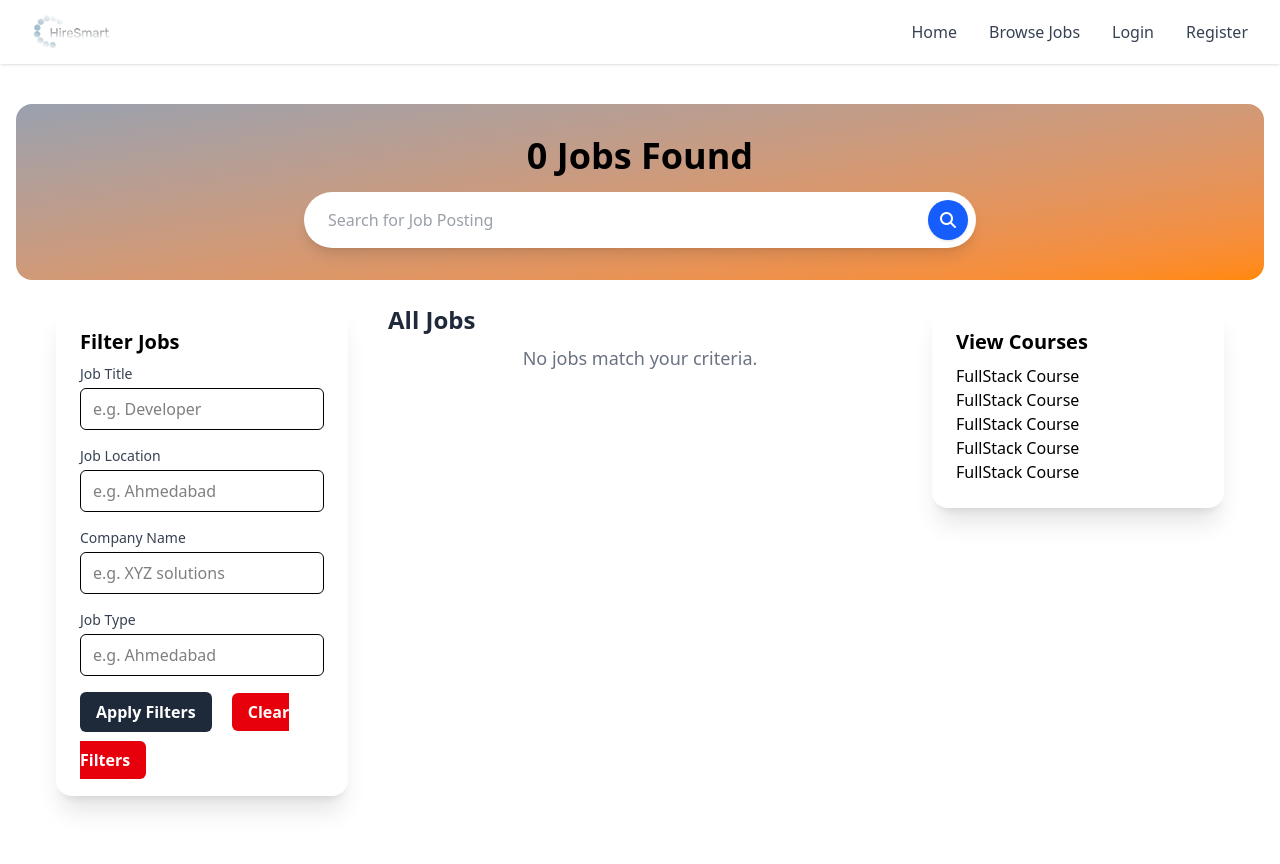
After one commit to Tushar22303/HireSmart-JobPortal, a Django app: page /browse_jobs/ in a window 1280 px wide. The commit adds this page. Run offline with Django 5.2, Linux system fonts and the light colour scheme; data that the repository does not hold is empty; some libraries are stand-ins or nearby versions.

Commit message:
Browse Jobs UI created

```diff
--- a/job_portal_project/core/templates/core/home_page.html
+++ b/job_portal_project/core/templates/core/home_page.html
@@ -22,7 +22,7 @@
       Discover your next opportunity or find the perfect hire — all in one place.
     </p>
     <div class="flex flex-col md:flex-row gap-4 justify-center">
-      <a href="#" class="px-6 py-3 dark:bg-gray-900 hover:bg-blue-900 text-white rounded-lg shadow-xl/30-lg transition">
+      <a href="{% url "browse_jobs" %}" class="px-6 py-3 dark:bg-gray-900 hover:bg-blue-900 text-white rounded-lg shadow-xl/30-lg transition">
         Browse Jobs
       </a>
     </div>
--- a/job_portal_project/jobs/models.py
+++ b/job_portal_project/jobs/models.py
@@ -18,7 +18,7 @@ class Jobs(models.Model):
     job_description = models.TextField()
     job_location = models.CharField(max_length=100)
     job_type = models.CharField(max_length=100, choices=JOB_TYPE_CHOICE)
-    salary = models.DecimalField(max_digits=10, decimal_places=2, blank=True, null=True)
+    salary = models.CharField(max_length=100, blank=True, null=True)
     requirements = models.TextField()
     company_name = models.CharField(max_length=100)
     company_website = models.URLField(blank=True, null=True)
--- /dev/null
+++ b/job_portal_project/jobs/templates/jobs/browse_jobs.html
@@ -0,0 +1,131 @@
+{% extends "base.html" %}
+{% load static %}
+
+{% block title %}HireSmart - Browse Jobs{% endblock %}
+
+{% block navbar %}
+    {% include "header.html" %}
+{% endblock %}
+
+{% block content %}
+<div class="min-h-screen dark:bg-gray-100 py-10 px-4">
+    <div class="max-w-7xl mx-auto">
+        <div class="bg-gradient-to-br from-gray-400 to-orange-400 text-dark rounded-2xl py-8 px-6">
+            <div class="max-w-4xl mx-auto text-center">
+                <h1 class="text-4xl font-bold mb-4">{{ job_count }} Jobs Found</h1>
+
+                <!-- Search Bar -->
+                <div class="bg-white rounded-full shadow-lg p-2 flex items-center gap-2 max-w-2xl mx-auto">
+                    <input type="text" placeholder="Search for Job Posting"
+                            class="flex-grow px-4 py-2 rounded-full outline-none text-gray-700">
+                    <button class="bg-blue-600 hover:bg-blue-700 text-white px-3 py-2 rounded-full font-semibold shadow hover:cursor-pointer">
+                        <i class="fa-solid fa-magnifying-glass"></i>
+                    </button>
+                </div>
+            </div>
+        </div>
+    </div>
+
+    <div class="flex gap-8 px-10 py-6 dark:bg-gray-100 h-auto">
+
+        <!-- LEFT FILTER PANEL -->
+        <aside class="w-1/4 bg-white p-6 rounded-2xl shadow-xl h-fit sticky top-3">
+            <h2 class="text-xl font-bold mb-2">Filter Jobs</h2>
+            <form method="get" class="space-y-4">
+                <div>
+                    <label class="block text-sm font-medium text-gray-700">Job Title</label>
+                    <input type="text" name="job_title" value="{{ filters.job_title }}"
+                        class="w-full border rounded-md px-3 py-2 mt-1" placeholder="e.g. Developer">
+                </div>
+
+                <div>
+                    <label class="block text-sm font-medium text-gray-700">Job Location</label>
+                    <input type="text" name="job_location" value="{{ filters.job_location }}"
+                        class="w-full border rounded-md px-3 py-2 mt-1" placeholder="e.g. Ahmedabad">
+                </div>
+
+                <div>
+                    <label class="block text-sm font-medium text-gray-700">Company Name</label>
+                    <input type="text" name="company_name" value="{{ filters.company_name }}"
+                        class="w-full border rounded-md px-3 py-2 mt-1" placeholder="e.g. XYZ solutions">
+                </div>
+
+                <div>
+                    <label class="block text-sm font-medium text-gray-700">Job Type</label>
+                    <input type="text" name="job_type" value="{{ filters.job_type }}"
+                        class="w-full border rounded-md px-3 py-2 mt-1" placeholder="e.g. Ahmedabad">
+                </div>
+
+                <button type="submit"
+                        class="w-half bg-gray-800 hover:bg-gray-600 hover:cursor-pointer text-white py-2 px-4 rounded-md font-semibold">
+                    Apply Filters
+                </button>
+                <a href="{% url 'browse_jobs' %}"
+                    class="w-half ml-4 bg-red-600 hover:bg-red-700 hover:cursor-pointer text-white py-2 px-4 rounded-md font-semibold text-center">
+                    Clear Filters
+                </a>
+            </form>
+        </aside>
+
+        <!-- MIDDLE JOB LIST PANEL -->
+        <section class="flex-1">
+            <div class="mb-2 ml-2">
+                <h2 class="text-2xl font-bold text-gray-800">All Jobs</h2>
+            </div>
+
+            <div class="space-y-6">
+            {% for job in job_list %}
+                <div class="bg-white border border-gray-200 rounded-2xl shadow-md hover:shadow-xl transition duration-300 p-6">
+                    <!-- Top: Job Title & Type Badge -->
+                    <div class="flex justify-between items-center mb-2">
+                        <h3 class="text-2xl font-bold text-gray-800">{{ job.job_title }}</h3>
+                        <span class="text-sm px-4 py-1 rounded-full bg-blue-100 text-blue-800 capitalize font-medium">
+                        {{ job.job_type }}
+                        </span>
+                    </div>
+
+                    <!-- Middle: Company, Location, Salary -->
+                    <div>
+                        <p class="text-gray-700 text-base mb-1 font-medium">
+                        {{ job.company_name }}
+                        <span class="text-gray-400 font-normal">— {{ job.job_location }}</span>
+                        </p>
+                        {% if job.salary %}
+                        <p class="text-sm text-gray-500 mb-1">💰 Salary: {{ job.salary }}</p>
+                        {% endif %}
+                        <p class="text-sm text-gray-500">📅 Posted: {{ job.posted_at|date:"M d, Y" }}</p>
+                    </div>
+
+                    <!-- Bottom: View Button -->
+                    <div class="text-right">
+                        <a href="{% url "job_details" %}" class="inline-block bg-gray-800 hover:bg-gray-700 text-white text-sm font-semibold py-2 px-5 rounded-lg transition duration-200">
+                        View Details
+                        </a>
+                    </div>
+                </div>
+            {% empty %}
+                <p class="text-gray-500 text-center text-lg">No jobs match your criteria.</p>
+            {% endfor %}
+            </div>
+        </section>
+
+        <!-- RIGHT PANEL FOR COURSE -->
+        <aside class="w-1/4 bg-white p-6 rounded-2xl shadow-xl h-fit sticky top-3">
+            <h2 class="text-xl font-bold mb-2">View Courses</h2>
+
+            <div>
+                <ul>
+                    <li>FullStack Course</li>
+                    <li>FullStack Course</li>
+                    <li>FullStack Course</li>
+                    <li>FullStack Course</li>
+                    <li>FullStack Course</li>
+                </ul>
+            </div>
+        </aside>
+
+    </div>
+
+
+</div>
+{% endblock %}
--- a/job_portal_project/jobs/templates/jobs/my_posted_jobs.html
+++ b/job_portal_project/jobs/templates/jobs/my_posted_jobs.html
@@ -1,6 +1,11 @@
 {% extends "base.html" %}
+{% load static %}
 
 {% block title %}HireSmart - My Posted Jobs{% endblock %}
+
+{% block navbar %}
+    {% include "header.html" %}
+{% endblock %}
 
 {% block content %}
 <div class="container">
--- a/job_portal_project/jobs/urls.py
+++ b/job_portal_project/jobs/urls.py
@@ -3,5 +3,7 @@ from . import views
 
 urlpatterns = [
     path('post_jobs/', views.post_jobs, name='post_jobs'),
-    path('my_posted_jobs/', views.my_posted_jobs, name='my_posted_jobs')
+    path('my_posted_jobs/', views.my_posted_jobs, name='my_posted_jobs'),
+    path('browse_jobs/', views.browse_jobs, name='browse_jobs'),
+    path('job_detail/', views.job_details, name='job_details'),
 ]
--- a/job_portal_project/jobs/views.py
+++ b/job_portal_project/jobs/views.py
@@ -3,9 +3,11 @@ from django.contrib.auth.decorators import login_required
 from .models import Jobs
 from .forms import Post_Job_Form
 from django.http import HttpResponseForbidden
+from django.db.models import Q
 
-
+# ==================================
 # post job view
+# ==================================
 @login_required
 def post_jobs(request):
     if request.user.userprofile.role != 'employer':
@@ -17,13 +19,15 @@ def post_jobs(request):
             job = form.save(commit=False)
             job.employer = request.user
             job.save()
-            return redirect('my_posted_jobs')
+            return redirect('browse_jobs')
     else:
         form = Post_Job_Form()
     return render(request, 'jobs/post_jobs.html', {'form': form})
 
 
+# ==================================
 # my posted jobs view
+# ==================================
 @login_required
 def my_posted_jobs(request):
     if request.user.userprofile.role != 'employer':
@@ -31,3 +35,46 @@ def my_posted_jobs(request):
 
     my_jobs = Jobs.objects.filter(employer=request.user).order_by('-posted_at')
     return render(request, 'jobs/my_posted_jobs.html', {'my_jobs':my_jobs})
+
+
+
+# ==================================
+# Browse jobs view
+# ==================================
+def browse_jobs(request):
+    job_title = request.GET.get('job_title', '')
+    job_location = request.GET.get('job_location', '')
+    company_name = request.GET.get('company_name', '')
+    job_type = request.GET.get('job_type', '')
+
+    jobs = Jobs.objects.all()
+
+    if job_title:
+        jobs = jobs.filter(job_title__icontains=job_title)
+    if job_location:
+        jobs = jobs.filter(job_location__icontains=job_location)
+    if company_name:
+        jobs = jobs.filter(company_name__icontains=company_name)
+    if job_type:
+        jobs = jobs.filter(job_type__icontains=job_type)
+
+    context = {
+        'job_list': jobs.order_by('-posted_at'),
+        'job_count': jobs.count(),
+        'filters':{
+            'job_title': job_title,
+            'job_location': job_location,
+            'company_name': company_name,
+            'job_type': job_type
+        }
+    }
+
+    return render(request, 'jobs/browse_jobs.html', context)
+
+
+# ==================================
+# View Job Detail
+# ==================================
+@login_required
+def job_details(request):
+    return render(request, 'jobs/job_detail.html')
--- a/job_portal_project/templates/header.html
+++ b/job_portal_project/templates/header.html
@@ -16,7 +16,7 @@
       <!-- Navigation Links -->
       <div class="hidden md:flex space-x-8 items-center">
         <a href="{% url "home_page" %}" class="text-gray-700 dark:text-gray-300 hover:underline">Home</a>
-        <a href="#" class="text-gray-700 dark:text-gray-300 hover:underline">Browse Jobs</a>
+        <a href="{% url "browse_jobs" %}" class="text-gray-700 dark:text-gray-300 hover:underline">Browse Jobs</a>
         {% if user.is_authenticated %}
           {% if user.userprofile.role == 'employer' %}
             <a href="{% url "post_jobs" %}" class="text-gray-700 dark:text-gray-300 hover:underline">Post Jobs</a>
--- a/job_portal_project/theme/static/css/dist/styles.css
+++ b/job_portal_project/theme/static/css/dist/styles.css
@@ -13,14 +13,15 @@
     --color-red-500: oklch(63.7% 0.237 25.331);
     --color-red-600: oklch(57.7% 0.245 27.325);
     --color-red-700: oklch(50.5% 0.213 27.518);
-    --color-orange-100: oklch(95.4% 0.038 75.164);
-    --color-orange-200: oklch(90.1% 0.076 70.697);
-    --color-orange-300: oklch(83.7% 0.128 66.29);
+    --color-orange-400: oklch(75% 0.183 55.934);
     --color-orange-500: oklch(70.5% 0.213 47.604);
-    --color-orange-600: oklch(64.6% 0.222 41.116);
+    --color-green-100: oklch(96.2% 0.044 156.743);
+    --color-green-800: oklch(44.8% 0.119 151.328);
+    --color-blue-100: oklch(93.2% 0.032 255.585);
     --color-blue-500: oklch(62.3% 0.214 259.815);
     --color-blue-600: oklch(54.6% 0.245 262.881);
     --color-blue-700: oklch(48.8% 0.243 264.376);
+    --color-blue-800: oklch(42.4% 0.199 265.638);
     --color-blue-900: oklch(37.9% 0.146 265.522);
     --color-gray-50: oklch(98.5% 0.002 247.839);
     --color-gray-100: oklch(96.7% 0.003 264.542);
@@ -35,8 +36,6 @@
     --color-black: #000;
     --color-white: #fff;
     --spacing: 0.25rem;
-    --container-md: 28rem;
-    --container-xl: 36rem;
     --container-2xl: 42rem;
     --container-3xl: 48rem;
     --container-4xl: 56rem;
@@ -45,6 +44,8 @@
     --container-7xl: 80rem;
     --text-sm: 0.875rem;
     --text-sm--line-height: calc(1.25 / 0.875);
+    --text-base: 1rem;
+    --text-base--line-height: calc(1.5 / 1);
     --text-lg: 1.125rem;
     --text-lg--line-height: calc(1.75 / 1.125);
     --text-xl: 1.25rem;
@@ -57,17 +58,18 @@
     --text-4xl--line-height: calc(2.5 / 2.25);
     --text-5xl: 3rem;
     --text-5xl--line-height: 1;
+    --font-weight-normal: 400;
     --font-weight-medium: 500;
     --font-weight-semibold: 600;
     --font-weight-bold: 700;
     --font-weight-extrabold: 800;
     --tracking-normal: 0em;
     --leading-normal: 1.5;
+    --radius-md: 0.375rem;
     --radius-lg: 0.5rem;
     --radius-xl: 0.75rem;
     --radius-2xl: 1rem;
     --radius-3xl: 1.5rem;
-    --blur-md: 12px;
     --default-transition-duration: 150ms;
     --default-transition-timing-function: cubic-bezier(0.4, 0, 0.2, 1);
     --default-font-family: var(--font-sans);
@@ -231,11 +233,23 @@
   .static {
     position: static;
   }
+  .sticky {
+    position: sticky;
+  }
   .inset-0 {
     inset: calc(var(--spacing) * 0);
   }
+  .top-0 {
+    top: calc(var(--spacing) * 0);
+  }
+  .top-3 {
+    top: calc(var(--spacing) * 3);
+  }
   .top-10 {
     top: calc(var(--spacing) * 10);
+  }
+  .bottom-3 {
+    bottom: calc(var(--spacing) * 3);
   }
   .left-10 {
     left: calc(var(--spacing) * 10);
@@ -316,6 +330,12 @@
   .mb-12 {
     margin-bottom: calc(var(--spacing) * 12);
   }
+  .ml-2 {
+    margin-left: calc(var(--spacing) * 2);
+  }
+  .ml-4 {
+    margin-left: calc(var(--spacing) * 4);
+  }
   .ml-5 {
     margin-left: calc(var(--spacing) * 5);
   }
@@ -352,6 +375,9 @@
   .h-auto {
     height: auto;
   }
+  .h-fit {
+    height: fit-content;
+  }
   .h-full {
     height: 100%;
   }
@@ -363,6 +389,9 @@
   }
   .min-h-screen {
     min-height: 100vh;
+  }
+  .w-1\/4 {
+    width: calc(1/4 * 100%);
   }
   .w-20 {
     width: calc(var(--spacing) * 20);
@@ -394,14 +423,14 @@
   .max-w-7xl {
     max-width: var(--container-7xl);
   }
-  .max-w-md {
-    max-width: var(--container-md);
-  }
-  .max-w-xl {
-    max-width: var(--container-xl);
+  .flex-1 {
+    flex: 1;
   }
   .flex-shrink-0 {
     flex-shrink: 0;
+  }
+  .flex-grow {
+    flex-grow: 1;
   }
   .list-disc {
     list-style-type: disc;
@@ -455,6 +484,11 @@
     margin-block-start: calc(calc(var(--spacing) * 3) * var(--tw-space-y-reverse));
     margin-block-end: calc(calc(var(--spacing) * 3) * calc(1 - var(--tw-space-y-reverse)));
   }
+  :where(.space-y-4 > :not(:last-child)) {
+    --tw-space-y-reverse: 0;
+    margin-block-start: calc(calc(var(--spacing) * 4) * var(--tw-space-y-reverse));
+    margin-block-end: calc(calc(var(--spacing) * 4) * calc(1 - var(--tw-space-y-reverse)));
+  }
   :where(.space-y-5 > :not(:last-child)) {
     --tw-space-y-reverse: 0;
     margin-block-start: calc(calc(var(--spacing) * 5) * var(--tw-space-y-reverse));
@@ -493,6 +527,9 @@
   .rounded-lg {
     border-radius: var(--radius-lg);
   }
+  .rounded-md {
+    border-radius: var(--radius-md);
+  }
   .rounded-xl {
     border-radius: var(--radius-xl);
   }
@@ -537,54 +577,41 @@
   .bg-gray-100 {
     background-color: var(--color-gray-100);
   }
+  .bg-gray-600 {
+    background-color: var(--color-gray-600);
+  }
+  .bg-gray-800 {
+    background-color: var(--color-gray-800);
+  }
   .bg-gray-900 {
     background-color: var(--color-gray-900);
   }
-  .bg-orange-500 {
-    background-color: var(--color-orange-500);
+  .bg-green-100 {
+    background-color: var(--color-green-100);
   }
   .bg-red-100 {
     background-color: var(--color-red-100);
   }
+  .bg-red-600 {
+    background-color: var(--color-red-600);
+  }
   .bg-white {
     background-color: var(--color-white);
-  }
-  .bg-white\/30 {
-    background-color: color-mix(in srgb, #fff 30%, transparent);
-  }
-  @supports (color: color-mix(in lab, red, red)) {
-    .bg-white\/30 {
-      background-color: color-mix(in oklab, var(--color-white) 30%, transparent);
-    }
   }
   .bg-gradient-to-br {
     --tw-gradient-position: to bottom right in oklab;
     background-image: linear-gradient(var(--tw-gradient-stops));
   }
-  .from-gray-100 {
-    --tw-gradient-from: var(--color-gray-100);
-    --tw-gradient-stops: var(--tw-gradient-via-stops, var(--tw-gradient-position), var(--tw-gradient-from) var(--tw-gradient-from-position), var(--tw-gradient-to) var(--tw-gradient-to-position));
-  }
   .from-gray-300 {
     --tw-gradient-from: var(--color-gray-300);
     --tw-gradient-stops: var(--tw-gradient-via-stops, var(--tw-gradient-position), var(--tw-gradient-from) var(--tw-gradient-from-position), var(--tw-gradient-to) var(--tw-gradient-to-position));
   }
-  .from-orange-100 {
-    --tw-gradient-from: var(--color-orange-100);
+  .from-gray-400 {
+    --tw-gradient-from: var(--color-gray-400);
     --tw-gradient-stops: var(--tw-gradient-via-stops, var(--tw-gradient-position), var(--tw-gradient-from) var(--tw-gradient-from-position), var(--tw-gradient-to) var(--tw-gradient-to-position));
-  }
-  .via-gray-200 {
-    --tw-gradient-via: var(--color-gray-200);
-    --tw-gradient-via-stops: var(--tw-gradient-position), var(--tw-gradient-from) var(--tw-gradient-from-position), var(--tw-gradient-via) var(--tw-gradient-via-position), var(--tw-gradient-to) var(--tw-gradient-to-position);
-    --tw-gradient-stops: var(--tw-gradient-via-stops);
   }
   .via-gray-500 {
     --tw-gradient-via: var(--color-gray-500);
-    --tw-gradient-via-stops: var(--tw-gradient-position), var(--tw-gradient-from) var(--tw-gradient-from-position), var(--tw-gradient-via) var(--tw-gradient-via-position), var(--tw-gradient-to) var(--tw-gradient-to-position);
-    --tw-gradient-stops: var(--tw-gradient-via-stops);
-  }
-  .via-orange-200 {
-    --tw-gradient-via: var(--color-orange-200);
     --tw-gradient-via-stops: var(--tw-gradient-position), var(--tw-gradient-from) var(--tw-gradient-from-position), var(--tw-gradient-via) var(--tw-gradient-via-position), var(--tw-gradient-to) var(--tw-gradient-to-position);
     --tw-gradient-stops: var(--tw-gradient-via-stops);
   }
@@ -592,8 +619,8 @@
     --tw-gradient-to: var(--color-gray-700);
     --tw-gradient-stops: var(--tw-gradient-via-stops, var(--tw-gradient-position), var(--tw-gradient-from) var(--tw-gradient-from-position), var(--tw-gradient-to) var(--tw-gradient-to-position));
   }
-  .to-orange-300 {
-    --tw-gradient-to: var(--color-orange-300);
+  .to-orange-400 {
+    --tw-gradient-to: var(--color-orange-400);
     --tw-gradient-stops: var(--tw-gradient-via-stops, var(--tw-gradient-position), var(--tw-gradient-from) var(--tw-gradient-from-position), var(--tw-gradient-to) var(--tw-gradient-to-position));
   }
   .bg-cover {
@@ -608,8 +635,8 @@
   .object-cover {
     object-fit: cover;
   }
-  .p-4 {
-    padding: calc(var(--spacing) * 4);
+  .p-2 {
+    padding: calc(var(--spacing) * 2);
   }
   .p-6 {
     padding: calc(var(--spacing) * 6);
@@ -620,11 +647,20 @@
   .px-2 {
     padding-inline: calc(var(--spacing) * 2);
   }
+  .px-3 {
+    padding-inline: calc(var(--spacing) * 3);
+  }
   .px-4 {
     padding-inline: calc(var(--spacing) * 4);
   }
+  .px-5 {
+    padding-inline: calc(var(--spacing) * 5);
+  }
   .px-6 {
     padding-inline: calc(var(--spacing) * 6);
+  }
+  .px-10 {
+    padding-inline: calc(var(--spacing) * 10);
   }
   .py-1 {
     padding-block: calc(var(--spacing) * 1);
@@ -634,6 +670,9 @@
   }
   .py-3 {
     padding-block: calc(var(--spacing) * 3);
+  }
+  .py-6 {
+    padding-block: calc(var(--spacing) * 6);
   }
   .py-8 {
     padding-block: calc(var(--spacing) * 8);
@@ -824,6 +865,14 @@
   .duration-200 {
     --tw-duration: 200ms;
     transition-duration: 200ms;
+  }
+  .duration-300 {
+    --tw-duration: 300ms;
+    transition-duration: 300ms;
+  }
+  .outline-none {
+    --tw-outline-style: none;
+    outline-style: none;
   }
   .outline-solid {
     --tw-outline-style: solid;
@@ -1197,42 +1249,6 @@
   inherits: false;
   initial-value: solid;
 }
-@property --tw-backdrop-blur {
-  syntax: "*";
-  inherits: false;
-}
-@property --tw-backdrop-brightness {
-  syntax: "*";
-  inherits: false;
-}
-@property --tw-backdrop-contrast {
-  syntax: "*";
-  inherits: false;
-}
-@property --tw-backdrop-grayscale {
-  syntax: "*";
-  inherits: false;
-}
-@property --tw-backdrop-hue-rotate {
-  syntax: "*";
-  inherits: false;
-}
-@property --tw-backdrop-invert {
-  syntax: "*";
-  inherits: false;
-}
-@property --tw-backdrop-opacity {
-  syntax: "*";
-  inherits: false;
-}
-@property --tw-backdrop-saturate {
-  syntax: "*";
-  inherits: false;
-}
-@property --tw-backdrop-sepia {
-  syntax: "*";
-  inherits: false;
-}
 @property --tw-duration {
   syntax: "*";
   inherits: false;
@@ -1270,15 +1286,6 @@
       --tw-ring-offset-color: #fff;
       --tw-ring-offset-shadow: 0 0 #0000;
       --tw-outline-style: solid;
-      --tw-backdrop-blur: initial;
-      --tw-backdrop-brightness: initial;
-      --tw-backdrop-contrast: initial;
-      --tw-backdrop-grayscale: initial;
-      --tw-backdrop-hue-rotate: initial;
-      --tw-backdrop-invert: initial;
-      --tw-backdrop-opacity: initial;
-      --tw-backdrop-saturate: initial;
-      --tw-backdrop-sepia: initial;
       --tw-duration: initial;
     }
   }
```
Also changed, not shown: other parts of job_portal_project/theme/static/css/dist/styles.css (+50 -39 lines), job_portal_project/jobs/templates/jobs/job_detail.html (+14 -0 lines), job_portal_project/jobs/templatetags/form_tags.py (deleted, +0 -8 lines), job_portal_project/jobs/migrations/0003_alter_jobs_salary.py (added), job_portal_project/jobs/templates/jobs/job_list.html (deleted).
